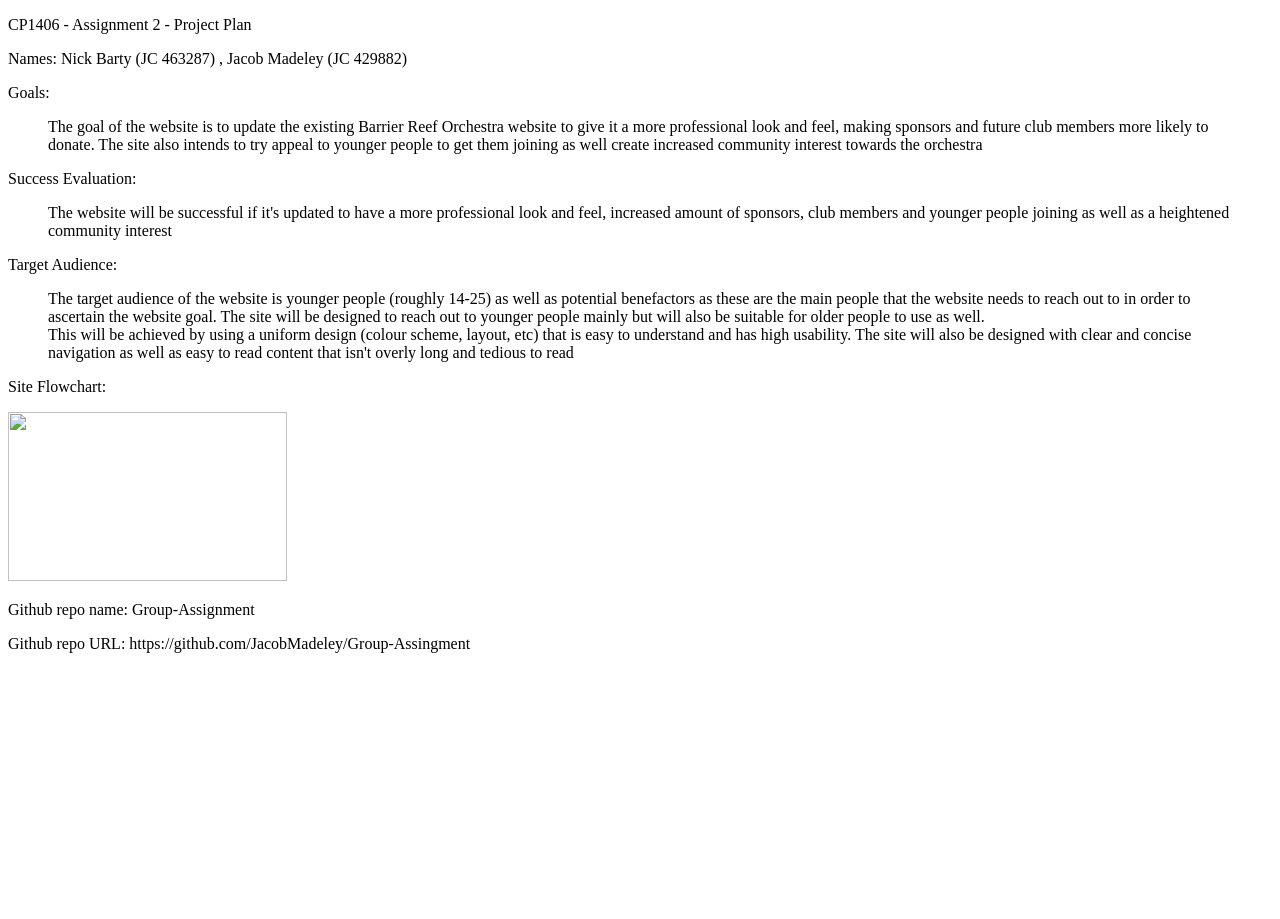
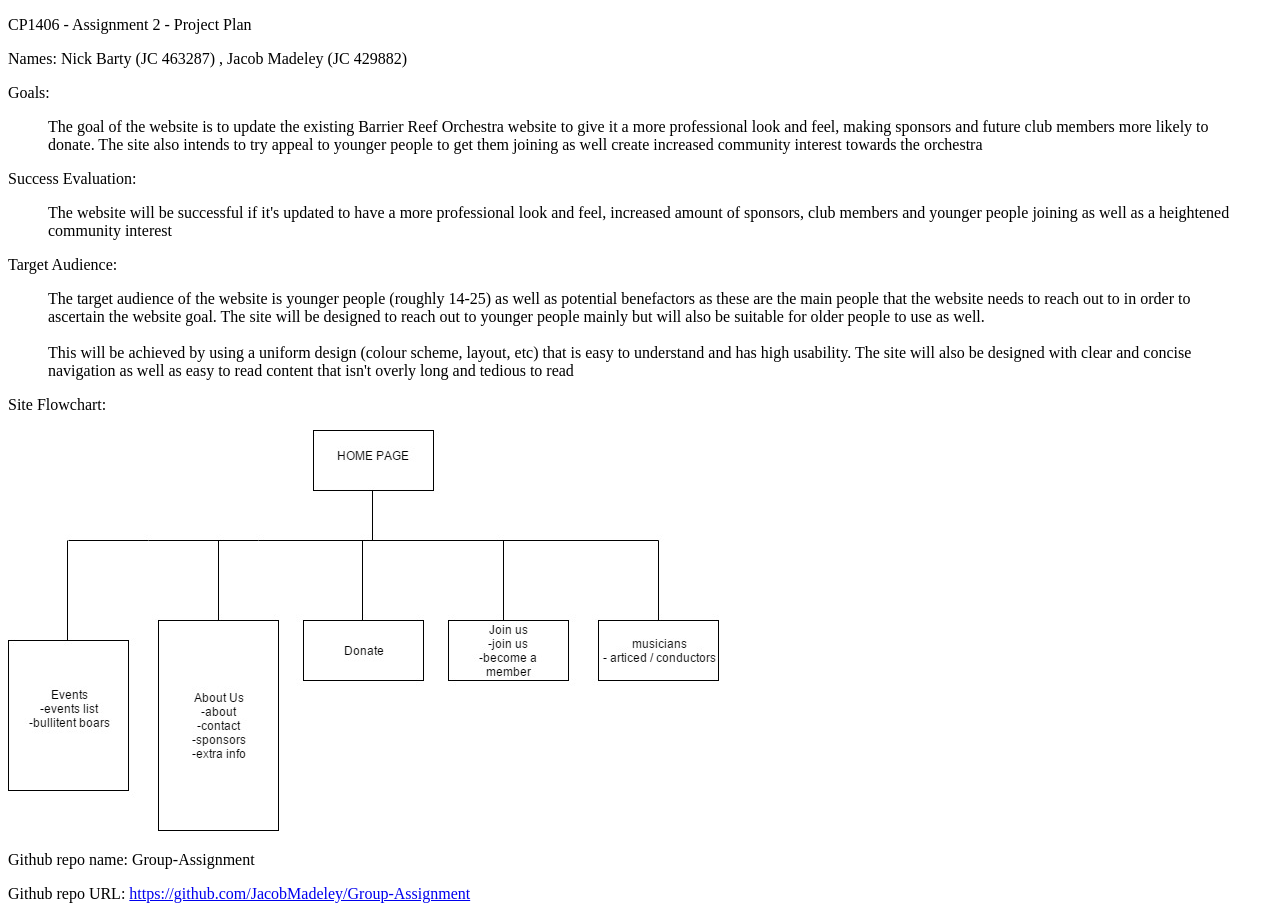
Before and after one commit to JacobMadeley/Group-Assignment, a plain HTML site: page Plan.html in a window 1280 px wide. Before the commit the page ends 800 px from the top, so only its background shows below. Drawn offline with Linux system fonts and the light colour scheme.

Commit message:
- Planning page cleanup

```diff
--- a/Plan.html
+++ b/Plan.html
@@ -30,15 +30,15 @@
     <p> The target audience of the website is younger people (roughly 14-25) as well as potential benefactors as these
         are the main people that the website needs to reach out to in order to ascertain the website goal. The site will
         be designed to reach out to younger people mainly but will also be suitable for older people to use as well.
-        <br>
+        <br><br>
         This will be achieved by using a uniform design (colour scheme, layout, etc) that is easy to understand and has
         high usability. The site will also be designed with clear and concise navigation as well as easy to read content
         that isn't overly long and tedious to read
     </p>
 </blockquote>
 <p>Site Flowchart: </p>
-<img src="images/" alt="" width="279" height="169"/><br>
+<img src="images/SiteMap.jpg" alt="" width="711" height="401"/><br>
 <p>Github repo name: Group-Assignment</p>
-<p>Github repo URL: https://github.com/JacobMadeley/Group-Assingment</p>
+<p>Github repo URL: <a target="_blank" href="https://github.com/JacobMadeley/Group-Assignment">https://github.com/JacobMadeley/Group-Assignment</a></p>
 </body>
 </html>
```
Also changed, not shown: images/SiteMap.jpg (renamed from SiteMap.jpg).
